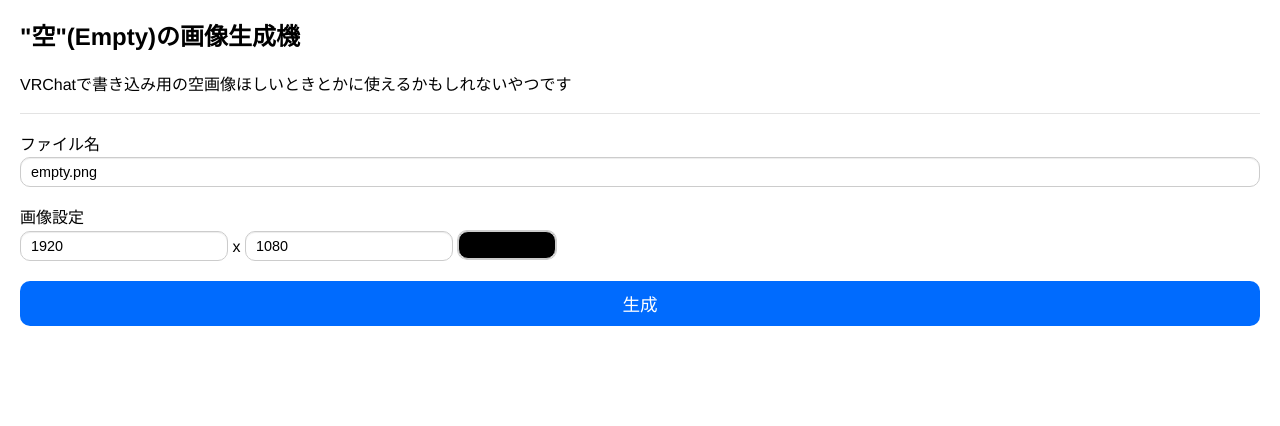
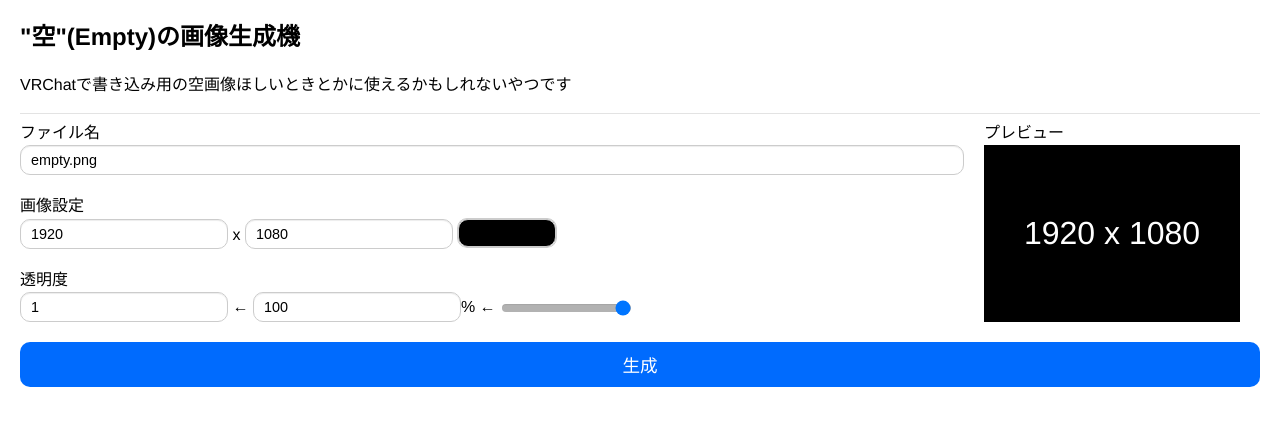
Before and after one commit to axtuki1/EmptyImageGenerator, a plain HTML site: page index.html in a window 1280 px wide. Drawn offline with Linux system fonts and the light colour scheme.

Commit message:
透明度指定の追加 プレビューの追加

```diff
--- a/css/base.scss
+++ b/css/base.scss
@@ -28,20 +28,19 @@ body {
 		display: block;
 		width: 15px;
 		height: 15px;
-		content: '';
+		content: "";
 		border: 1px solid #999;
 		border-radius: 4px;
 	}
-
 }
-.checkbox:checked+.checkbox-text::after {
+.checkbox:checked + .checkbox-text::after {
 	position: absolute;
 	top: -5px;
 	left: 5px;
 	display: block;
 	width: 7px;
 	height: 14px;
-	content: '';
+	content: "";
 	transform: rotate(40deg);
 	border-right: 4px solid #415aff;
 	border-bottom: 4px solid #415aff;
@@ -84,7 +83,7 @@ a:active {
 // }
 
 input {
-	font-size: .9em;
+	font-size: 0.9em;
 	display: block;
 	width: 100%;
 	padding: 6px 10px;
@@ -122,11 +121,19 @@ input[type="color"]::-webkit-color-swatch {
 	-webkit-box-shadow: inset 0 1px 1px rgba(0, 0, 0, 0.075);
 	box-shadow: inset 0 1px 1px rgba(0, 0, 0, 0.075);
 }
+input[type="range"]{
+	padding: 0;
+	-webkit-appearance: none;
+	border: none;
+	background-color: #b2b2b2;
+	height: 7.5px;
+	padding: 0 -10px;
+}
 input.inline {
 	display: inline-block;
 	width: auto;
 }
-input.inline[type="color"]{
+input.inline[type="color"] {
 	width: 100px;
 	height: 30px;
 }
@@ -232,7 +239,7 @@ footer {
 	box-sizing: content-box;
 }
 
-.dialog-count-popup{
+.dialog-count-popup {
 	&.show {
 		transform: translateY(0);
 	}
@@ -240,8 +247,8 @@ footer {
 		transform: translateY(-150%);
 	}
 	position: absolute;
-	top:10px;
-	left:10px;
+	top: 10px;
+	left: 10px;
 	display: inline-block;
 	background-color: rgb(255, 255, 255);
 	color: rgb(0, 0, 0);
@@ -386,3 +393,56 @@ footer {
 		}
 	}
 }
+
+.interface {
+	margin: 5px 0;
+	display: flex;
+	flex-direction: row;
+}
+
+.interface > section {
+	margin: 0;
+	margin-right: 20px;
+}
+
+.interface > section section:first-child {
+	margin-top: 0;
+}
+
+.interface > section section:last-child {
+	margin-bottom: 0;
+}
+
+.input-area {
+	flex: 1;
+}
+
+.preview {
+	width: 20vw;
+	display: flex;
+	flex-direction: column;
+}
+
+.background {
+	flex-grow: 1;
+	background: linear-gradient(45deg, #a9a9a9 25%, transparent 25%, transparent 75%, #a9a9a9 75%),
+		linear-gradient(45deg, #a9a9a9 25%, transparent 25%, transparent 75%, #a9a9a9 75%);
+	background-color: #696969;
+	background-size: 40px 40px;
+	background-position: 0 0, 20px 20px;
+}
+
+.draw-area {
+	width: 100%;
+	height: 100%;
+	display: flex;
+	justify-content: center;
+	align-items: center;
+	font-size: 2rem;
+}
+
+.resolution {
+	background-color: #0000007f;
+	color: #FFF;
+	padding: 2px 10px;
+}
--- a/index.html
+++ b/index.html
@@ -13,6 +13,8 @@
         <h1>"空"(Empty)の画像生成機</h1>
         <p>VRChatで書き込み用の空画像ほしいときとかに使えるかもしれないやつです</p>
         <hr>
+        <section class="interface">
+            <section class="input-area">
                 <section>
                     ファイル名<br>
                     <input type="text" id="name" value="empty.png" placeholder="ファイル名">
@@ -23,6 +25,22 @@
                         id="height" value="1080">
                     <input type="color" id="color" class="inline" value="#000000">
                 </section>
+                <section>
+                    透明度<br>
+                    <input type="number" class="inline" id="alpha" value="1"> ←
+                    <input type="number" class="inline" id="alphaPer" value="100">% ←
+                    <input type="range" class="inline" id="alphaRange" value="100">
+                </section>
+            </section>
+            <section class="preview">
+                プレビュー<br>
+                <div class="background">
+                    <div class="draw-area">
+                        <span class="resolution"></span>
+                    </div>
+                </div>
+            </section>
+        </section>
         <button id="gen" onClick="gen()" class="btn">生成</button>
         <script src="js/index.js"></script>
     </section>
--- a/js/index.js
+++ b/js/index.js
@@ -1,12 +1,18 @@
 
 // ちょ～適当
+
+const colorCodeToCSS = (colorCode, alpha) => {
+    const red = colorCode.slice(1, 3), green = colorCode.slice(3, 5), blue = colorCode.slice(5, 7);
+    return "rgba("+parseInt(red, 16)+","+parseInt(green, 16)+","+parseInt(blue, 16)+","+alpha+")";
+}
 
 const imageGen = (width, height) => {
     const canvas = document.createElement("canvas");
     canvas.width = width;
     canvas.height = height;
     const context = canvas.getContext("2d");
-    context.fillStyle = document.querySelector("#color").value;
+    context.fillStyle = colorCodeToCSS(document.querySelector("#color").value, document.querySelector("#alpha").value);
+    context.fillStyle
     context.fillRect(0, 0, width, height);
 
     let name = document.querySelector("#name").value.replace(/\.png/g, '');
@@ -19,3 +25,40 @@ const imageGen = (width, height) => {
 const gen = () => {
     imageGen(document.querySelector("#width").value,document.querySelector("#height").value);
 }
+
+const update = () => {
+    document.querySelector(".resolution").innerHTML = document.querySelector("#width").value + " x " + document.querySelector("#height").value;
+    document.querySelector(".draw-area").setAttribute("style",
+        "background-color: " + colorCodeToCSS(document.querySelector("#color").value, document.querySelector("#alpha").value) + ";"
+    );
+}
+
+const originUpdate = (value) => {
+    document.querySelector("#alphaPer").value = value * 100;
+    document.querySelector("#alphaRange").value = value * 100;
+}
+document.querySelector("#alpha").addEventListener("input", (e) => {
+    originUpdate(e.target.value);
+});
+
+const perUpdate = (value) => {
+    document.querySelector("#alpha").value = value / 100;
+    document.querySelector("#alphaRange").value = value * 1;
+}
+document.querySelector("#alphaPer").addEventListener("input", (e) => {
+    perUpdate(e.target.value);
+});
+
+const rangeUpdate = (value) => {
+    document.querySelector("#alphaPer").value = value * 1;
+    document.querySelector("#alpha").value = value / 100;
+}
+document.querySelector("#alphaRange").addEventListener("input", (e) => {
+    rangeUpdate(e.target.value);
+});
+
+document.querySelectorAll("input").forEach(e => {
+    e.addEventListener("input", update);
+});
+
+update();
```
Also changed, not shown: css/base.min.css, css/index.min.css, js/index.min.js. Lines whose indentation alone changed are shown as unchanged.
